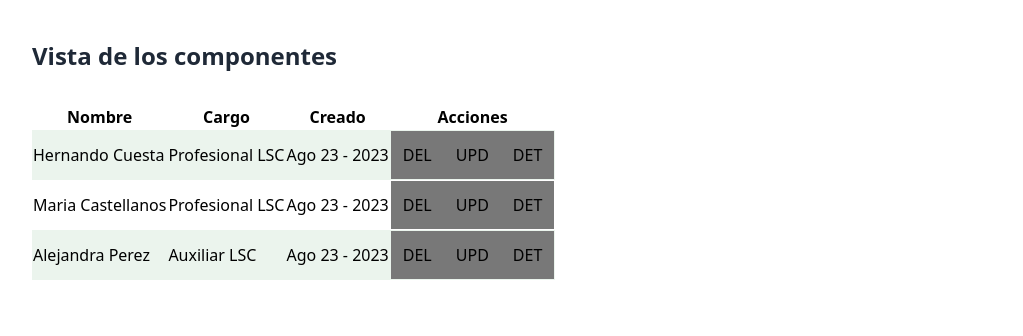
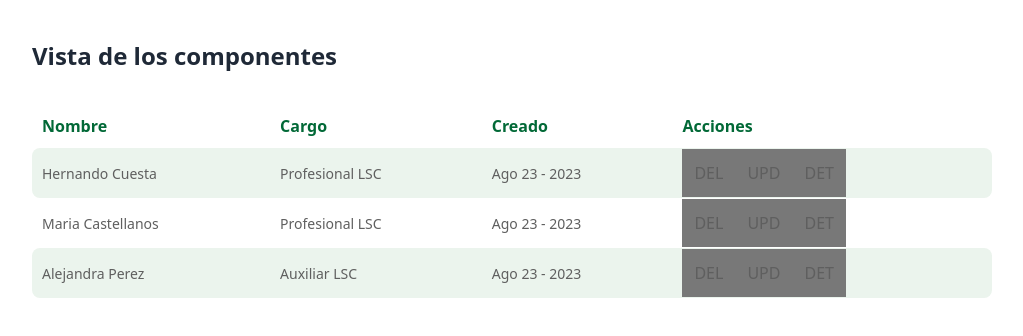
Before and after one commit to SignAIUdeA/SignAI, a Next.js app in the folder frontend/: page /components in a window 1280 px wide. Shown: the top 336 px of the page, without its empty margins (8-1031 px from the left). Built offline with nearby package versions, Linux system fonts and the light colour scheme.

Commit message:
style: add styles for table component

```diff
--- a/frontend/components/table/table.module.css
+++ b/frontend/components/table/table.module.css
@@ -0,0 +1,38 @@
+.Table {
+  --Green-Hard: #026937;
+  --Gray-Ligth: #5f5f5f;
+  --Weigth-SemiBold: 600;
+  --Weigth-Medium: 00;
+  width: 80%;
+  text-align: left;
+  border-collapse: separate;
+  border-spacing: 0;
+}
+
+.TableHead {
+  font-size: var(--Weigth-SemiBold);
+  font-weight: 600;
+  color: var(--Green-Hard);
+}
+
+.CellHead {
+  padding: 0.625rem;
+}
+
+.TableRowFirstChild {
+  border-top-left-radius: 0.5rem;
+  border-bottom-left-radius: 0.5rem;
+}
+
+.TableRowLastChild {
+  border-top-right-radius: 0.5rem;
+  border-bottom-right-radius: 0.5rem;
+}
+
+.Cell {
+  padding-left: 0.625rem;
+  padding-right: 0.625rem;
+  color: var(--Gray-Ligth);
+  font-size: 0.875rem;
+  font-weight: var(--Weigth-Medium);
+}
```
